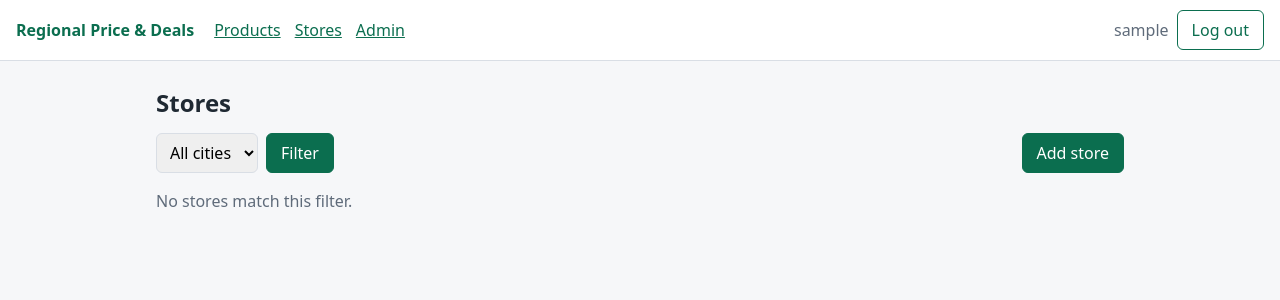
After one commit to asico14/CS-project-regional-price, a Django app: page /stores/ in a window 1280 px wide. The commit adds this page. Shown: the top 300 px of the page. Run offline with Django 5.2, Linux system fonts and the light colour scheme; the visitor is signed in with stand-in values (Sample User, id 1); data that the repository does not hold is empty.

Commit message:
Add store list with city filter and store form
Staff can list stores, filter them by city, and add or edit a store.
A district from a different city is rejected by the form.

```diff
--- a/web/config/urls.py
+++ b/web/config/urls.py
@@ -22,4 +22,5 @@ urlpatterns = [
     path("admin/", admin.site.urls),
     path("", include("core.urls")),
     path("", include("catalog.urls")),
+    path("", include("locations.urls")),
 ]
--- /dev/null
+++ b/web/locations/urls.py
@@ -0,0 +1,9 @@
+from django.urls import path
+
+from . import views
+
+urlpatterns = [
+    path("stores/", views.StoreListView.as_view(), name="store_list"),
+    path("stores/new/", views.StoreCreateView.as_view(), name="store_create"),
+    path("stores/<int:pk>/edit/", views.StoreUpdateView.as_view(), name="store_update"),
+]
--- a/web/locations/views.py
+++ b/web/locations/views.py
@@ -1,3 +1,49 @@
-from django.shortcuts import render
+from django.contrib.messages.views import SuccessMessageMixin
+from django.urls import reverse_lazy
+from django.views.generic import CreateView, ListView, UpdateView
 
-# Create your views here.
+from core.access import StaffRequiredMixin
+
+from .forms import StoreForm
+from .models import City, Store
+
+
+class StoreListView(StaffRequiredMixin, ListView):
+    """Store list, optionally filtered by city."""
+
+    model = Store
+    template_name = "locations/store_list.html"
+    context_object_name = "stores"
+    paginate_by = 25
+
+    def get_queryset(self):
+        stores = Store.objects.select_related("city", "district")
+        self.city_id = self.request.GET.get("city", "")
+        if self.city_id.isdigit():
+            stores = stores.filter(city_id=self.city_id)
+        return stores
+
+    def get_context_data(self, **kwargs):
+        context = super().get_context_data(**kwargs)
+        context["city_id"] = self.city_id
+        context["cities"] = City.objects.all()
+        params = self.request.GET.copy()
+        params.pop("page", None)
+        context["filter_query"] = params.urlencode()
+        return context
+
+
+class StoreCreateView(StaffRequiredMixin, SuccessMessageMixin, CreateView):
+    model = Store
+    form_class = StoreForm
+    template_name = "locations/store_form.html"
+    success_url = reverse_lazy("store_list")
+    success_message = "Store “%(name)s” was added."
+
+
+class StoreUpdateView(StaffRequiredMixin, SuccessMessageMixin, UpdateView):
+    model = Store
+    form_class = StoreForm
+    template_name = "locations/store_form.html"
+    success_url = reverse_lazy("store_list")
+    success_message = "Store “%(name)s” was saved."
--- a/web/templates/base.html
+++ b/web/templates/base.html
@@ -12,6 +12,7 @@
     {% if user.is_authenticated %}
     <nav>
       <a href="{% url 'product_list' %}">Products</a>
+      <a href="{% url 'store_list' %}">Stores</a>
       <a href="{% url 'admin:index' %}">Admin</a>
     </nav>
     <form class="logout" method="post" action="{% url 'logout' %}">
--- a/web/templates/core/index.html
+++ b/web/templates/core/index.html
@@ -4,6 +4,7 @@
 <p>Manage stores, products and prices for the Telegram channel.</p>
 <ul>
   <li><a href="{% url 'product_list' %}">Products</a></li>
+  <li><a href="{% url 'store_list' %}">Stores</a></li>
   <li><a href="{% url 'admin:index' %}">Admin panel</a></li>
 </ul>
 {% endblock %}
--- /dev/null
+++ b/web/templates/locations/store_list.html
@@ -0,0 +1,42 @@
+{% extends "base.html" %}
+{% block title %}Stores{% endblock %}
+{% block content %}
+<h1>Stores</h1>
+<form method="get" class="toolbar">
+  <select name="city" aria-label="City">
+    <option value="">All cities</option>
+    {% for city in cities %}
+    <option value="{{ city.pk }}"{% if city.pk|stringformat:"s" == city_id %} selected{% endif %}>{{ city.name }}</option>
+    {% endfor %}
+  </select>
+  <button type="submit">Filter</button>
+  {% if city_id %}<a href="{% url 'store_list' %}">Clear</a>{% endif %}
+  <span class="spacer"></span>
+  <a class="button" href="{% url 'store_create' %}">Add store</a>
+</form>
+
+{% if stores %}
+<div class="table-wrap">
+  <table>
+    <thead>
+      <tr><th>Store</th><th>City</th><th>District</th><th>Address</th><th>Status</th><th></th></tr>
+    </thead>
+    <tbody>
+      {% for store in stores %}
+      <tr>
+        <td>{{ store.name }}</td>
+        <td>{{ store.city.name }}</td>
+        <td>{{ store.district.name|default:"—" }}</td>
+        <td>{{ store.address|default:"—" }}</td>
+        <td>{% if store.is_active %}<span class="tag">active</span>{% else %}<span class="tag off">hidden</span>{% endif %}</td>
+        <td><a href="{% url 'store_update' store.pk %}">Edit</a></td>
+      </tr>
+      {% endfor %}
+    </tbody>
+  </table>
+</div>
+{% include "pagination.html" %}
+{% else %}
+<p class="muted">No stores match this filter.</p>
+{% endif %}
+{% endblock %}
```
Also changed, not shown: web/locations/forms.py (added, +21 -0 lines), web/locations/test_views.py (added, +65 -0 lines), web/templates/locations/store_form.html (added, +11 -0 lines).
